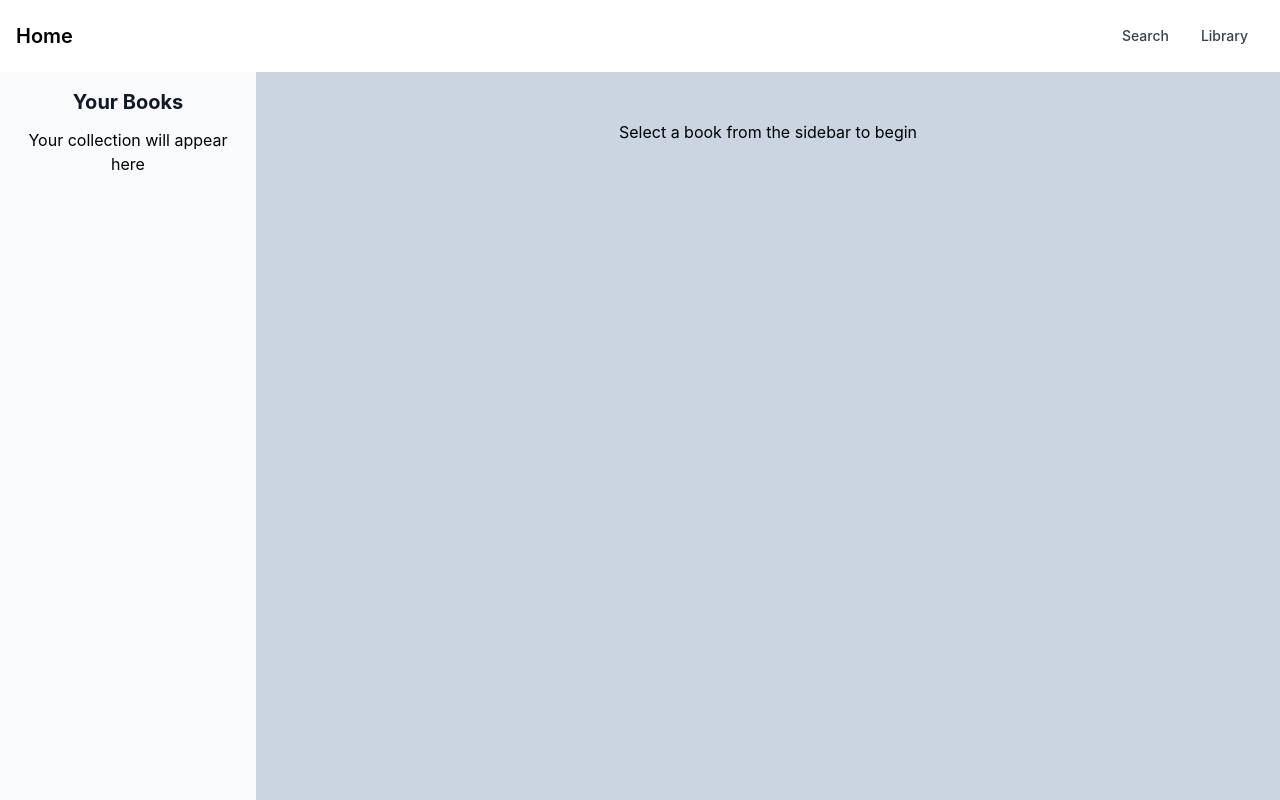
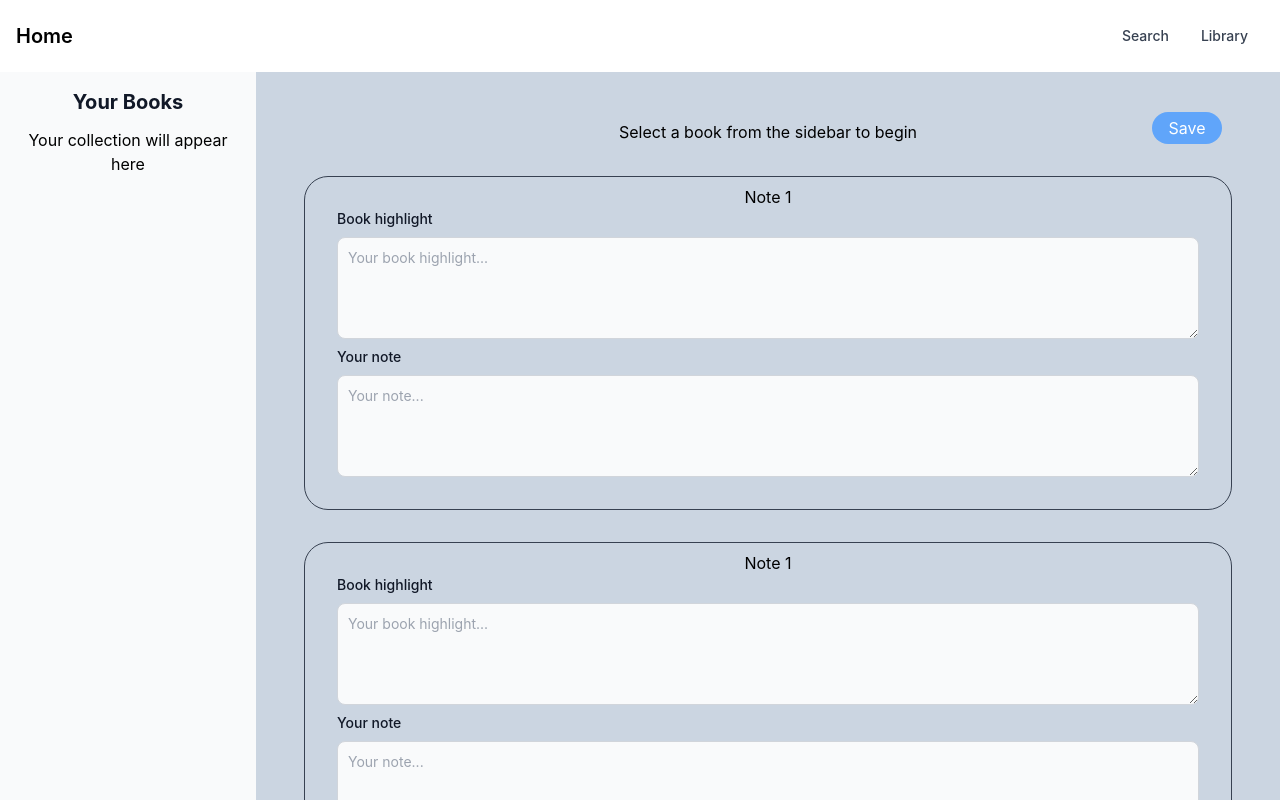
Before and after one commit to darricheng/book-notes-app, a React (Create React App) app: page /notes-library in a window 1280 px wide. Shown: the top 800 px of the page. Built offline with nearby package versions, Linux system fonts and the light colour scheme.

Commit message:
Note lib visuals

```diff
--- a/src/Components/Note.js
+++ b/src/Components/Note.js
@@ -1,32 +1,60 @@
+import { useState } from "react";
+
 export default function Note() {
+  const defaultNoteObj = {
+    highlight: "",
+    note: "",
+  };
+  const [noteObj, setNoteObj] = useState(defaultNoteObj);
+
+  const updateHighlight = (data) => {
+    setNoteObj((prev) => {
+      return {
+        ...prev,
+        highlight: data,
+      };
+    });
+  };
+  const updateNote = (data) => {
+    setNoteObj((prev) => {
+      return {
+        ...prev,
+        note: data,
+      };
+    });
+  };
+
   return (
-    <div>
-      <div>
+    <div className="note-wrapper relative mb-8 pb-8 pt-2 px-8 border border-solid border-gray-700 rounded-3xl">
+      <h2>Note {/* index */}1</h2>
+      <div className="highlight pb-2">
         <label
-          for="highlight"
-          class="block mb-2 text-sm font-medium text-gray-900 dark:text-gray-400"
+          htmlFor="highlight"
+          className="block mb-2 text-sm font-medium text-gray-900 dark:text-gray-500 text-left"
         >
           Book highlight
         </label>
         <textarea
           id="highlight"
           rows="4"
-          class="block p-2.5 w-full text-sm text-gray-900 bg-gray-50 rounded-lg border border-gray-300 focus:ring-blue-500 focus:border-blue-500 dark:bg-gray-700 dark:border-gray-600 dark:placeholder-gray-400 dark:text-white dark:focus:ring-blue-500 dark:focus:border-blue-500"
+          className="block p-2.5 w-full text-sm text-gray-900 bg-gray-50 rounded-lg border border-gray-300 focus:ring-blue-500 focus:border-blue-500 dark:bg-gray-700 dark:border-gray-600 dark:placeholder-gray-400 dark:text-white dark:focus:ring-blue-500 dark:focus:border-blue-500"
           placeholder="Your book highlight..."
+          onChange={(e) => updateHighlight(e.target.value)}
         ></textarea>
       </div>
-      <div>
+      <div className="note">
         <label
-          for="note"
-          class="block mb-2 text-sm font-medium text-gray-900 dark:text-gray-400"
+          htmlFor="note"
+          className="block mb-2 text-sm font-medium text-gray-900 dark:text-gray-500 text-left"
         >
           Your note
         </label>
         <textarea
           id="note"
           rows="4"
-          class="block p-2.5 w-full text-sm text-gray-900 bg-gray-50 rounded-lg border border-gray-300 focus:ring-blue-500 focus:border-blue-500 dark:bg-gray-700 dark:border-gray-600 dark:placeholder-gray-400 dark:text-white dark:focus:ring-blue-500 dark:focus:border-blue-500"
+          className="block p-2.5 w-full text-sm text-gray-900 bg-gray-50 rounded-lg border border-gray-300 focus:ring-blue-500 focus:border-blue-500 dark:bg-gray-700 dark:border-gray-600 dark:placeholder-gray-400 dark:text-white dark:focus:ring-blue-500 dark:focus:border-blue-500"
           placeholder="Your note..."
+          onChange={(e) => updateNote(e.target.value)}
         ></textarea>
       </div>
     </div>
--- a/src/Pages/NotesLibrary.js
+++ b/src/Pages/NotesLibrary.js
@@ -1,7 +1,19 @@
+import Note from "../Components/Note";
+import { useSelector, useDispatch } from "react-redux";
+
 export default function NotesLibrary() {
+  const lib = useSelector((state) => state.library.value);
+  const dispatch = useDispatch();
+
   return (
-    <>
+    <div className="notes-lib relative">
       <h1>Select a book from the sidebar to begin</h1>
-    </>
+      <button className="sticky top-32 left-9/10 -translate-y-8 z-50 px-4 py-1 bg-blue-400 rounded-full text-white">
+        Save
+      </button>
+      <Note />
+      <Note />
+      <Note />
+    </div>
   );
 }
--- a/tailwind.config.js
+++ b/tailwind.config.js
@@ -5,6 +5,7 @@ module.exports = {
     extend: {
       spacing: {
         18: "4.5rem",
+        "9/10": "90%",
       },
       minWidth: {
         256: "256px",
```
